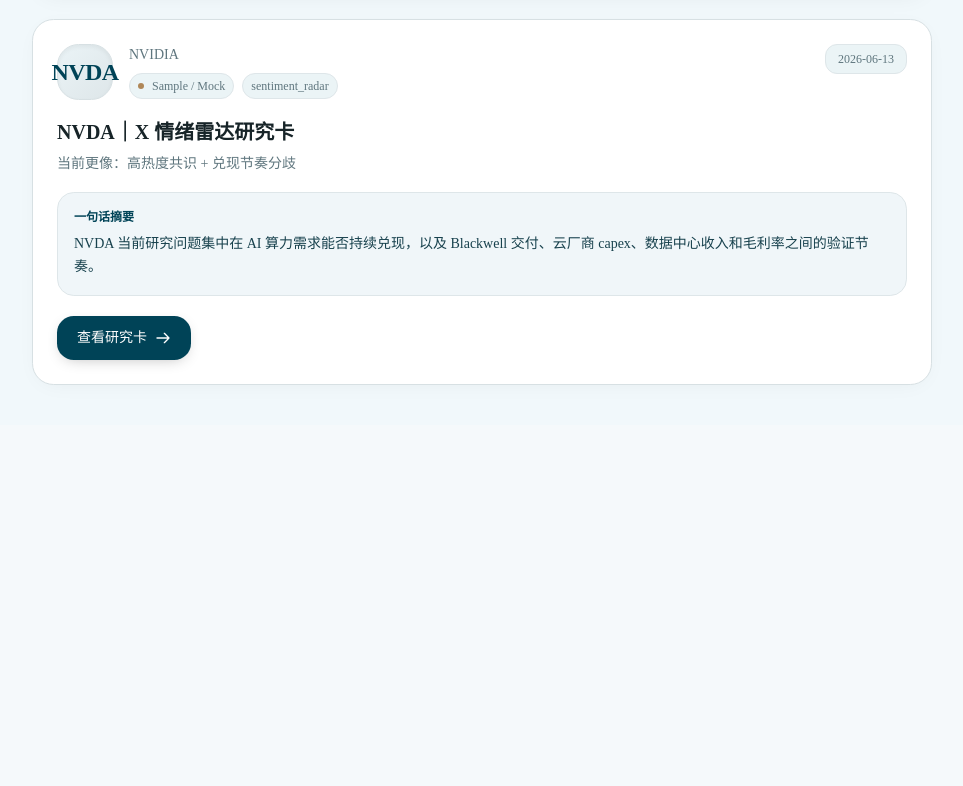
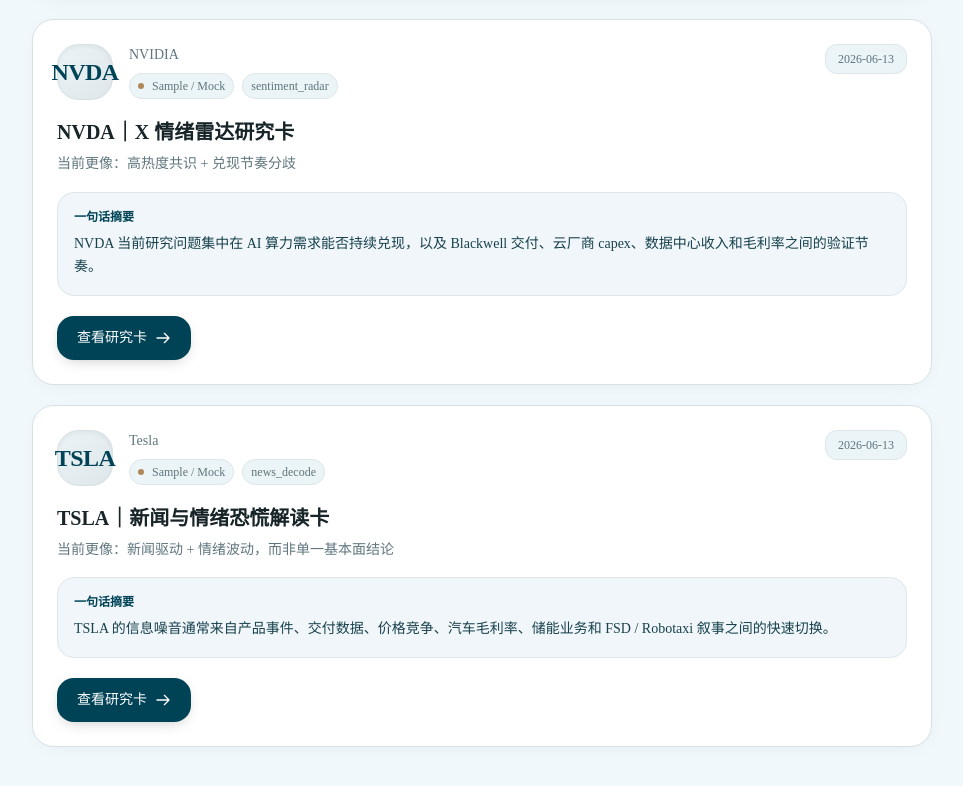
Before and after one commit to linjiahao068-source/moki-market-research-card, a Next.js app: page /research-cards in a window 1280 px wide. Shown: the part 696-1482 px from the top of the page, without its empty margins (158-1121 px from the left). Before the commit the page ends 1121 px from the top, so only its background shows below. Built offline with nearby package versions, Linux system fonts and the light colour scheme.

Commit message:
add tsla reusable research card data

```diff
--- a/src/data/researchCards.ts
+++ b/src/data/researchCards.ts
@@ -173,7 +173,185 @@
   disclaimer: '仅供信息整理、研究辅助和教育参考，不构成投资建议。'
 };
 
-export const researchCards: ResearchCard[] = [orclResearchCard, nvdaResearchCard];
+export const tslaResearchCard: ResearchCard = {
+  slug: 'tsla-news-decode',
+  ticker: 'TSLA',
+  companyName: 'Tesla',
+  title: 'TSLA｜新闻与情绪恐慌解读卡',
+  subtitle: '当前更像：新闻驱动 + 情绪波动，而非单一基本面结论',
+  cardType: 'news_decode',
+  updatedAt: '2026-06-13',
+  isMock: true,
+  summary: {
+    oneLine: 'TSLA 的信息噪音通常来自产品事件、交付数据、价格竞争、汽车毛利率、储能业务和 FSD / Robotaxi 叙事之间的快速切换。',
+    currentState: '当前更像新闻驱动和情绪波动：单条新闻容易放大市场讨论，但仍需要回到交付、毛利率、储能和自动驾驶叙事的证据链中复盘。',
+    keyQuestion: '用户最该继续研究的是：近期新闻是否真正改变交付、汽车毛利率、储能增长或 FSD / Robotaxi 兑现节奏。'
+  },
+  sentiment: {
+    heatLevel: 8.6,
+    direction: 'news-driven-high-volatility',
+    disagreement: 0.85,
+    keyDebates: [
+      '乐观叙事：FSD / Robotaxi 叙事可能提升市场对长期业务边界的想象空间',
+      '谨慎叙事：交付数据和价格竞争仍然影响汽车业务的短期验证节奏',
+      '分歧点：储能业务增长能否缓冲汽车业务波动',
+      '分歧点：汽车毛利率是否能够在竞争环境中保持稳定',
+      '分歧点：KOL 对单条新闻的解读差异容易带来情绪快速摆动'
+    ]
+  },
+  fundamentals: {
+    businessModel: '以电动车销售为基础，同时扩展储能、软件服务、FSD / Robotaxi 叙事和能源生态。',
+    revenueDrivers: [
+      '电动车交付量和车型结构',
+      '车辆定价和价格竞争环境',
+      '储能业务部署和收入增长',
+      'FSD 软件订阅与自动驾驶叙事',
+      '服务、充电网络和其他生态收入'
+    ],
+    keyMetrics: [
+      {
+        label: '季度交付数据',
+        description: 'sample/mock：交付节奏是市场情绪的重要触发点',
+        whyItMatters: '用于观察需求、产能利用率和区域竞争压力是否发生变化。'
+      },
+      {
+        label: '汽车毛利率',
+        description: 'sample/mock：价格调整和产品结构可能影响利润率',
+        whyItMatters: '用于判断价格竞争是否侵蚀核心汽车业务盈利质量。'
+      },
+      {
+        label: '储能业务收入',
+        description: 'sample/mock：储能被视为汽车业务之外的重要增长线索',
+        whyItMatters: '用于观察收入结构是否更加多元。'
+      },
+      {
+        label: 'FSD / Robotaxi 进展',
+        description: 'sample/mock：叙事热度高，但需要验证落地节奏',
+        whyItMatters: '用于区分长期想象空间和短期可验证进展。'
+      },
+      {
+        label: '价格竞争强度',
+        description: 'sample/mock：不同区域的竞争和促销可能影响单车经济性',
+        whyItMatters: '用于观察销量增长与利润率之间的平衡。'
+      }
+    ],
+    risks: [
+      '交付数据低于市场情绪预期导致讨论快速降温',
+      '价格竞争加剧影响汽车毛利率',
+      'FSD / Robotaxi 叙事兑现节奏不确定',
+      '储能业务增长无法完全抵消汽车业务波动',
+      'KOL 分歧放大单条新闻带来的短期情绪波动'
+    ]
+  },
+  events: {
+    items: [
+      {
+        type: 'delivery',
+        title: '季度交付数据观察',
+        description: 'sample/mock：交付数据常常触发市场对需求、产能和区域竞争的重新讨论。',
+        impactQuestion: '交付变化是否来自真实需求变化，还是短期排产、物流或区域节奏影响？'
+      },
+      {
+        type: 'pricing',
+        title: '价格竞争与促销信息',
+        description: 'sample/mock：价格调整容易被市场快速解读，但需要结合毛利率和销量一起复盘。',
+        impactQuestion: '价格变化是否改善需求，还是进一步压缩汽车业务盈利质量？'
+      },
+      {
+        type: 'product',
+        title: 'FSD / Robotaxi 叙事更新',
+        description: 'sample/mock：自动驾驶相关进展容易引发高热度讨论，但落地节奏仍需证据验证。',
+        impactQuestion: '相关进展是否能转化为可持续的软件收入或服务场景？'
+      },
+      {
+        type: 'energy',
+        title: '储能业务增长线索',
+        description: 'sample/mock：储能业务被视为 Tesla 非汽车收入结构的重要观察方向。',
+        impactQuestion: '储能增长是否具备持续性，并能改善整体业务波动？'
+      },
+      {
+        type: 'sentiment',
+        title: 'KOL 分歧与情绪波动',
+        description: 'sample/mock：X 上不同 KOL 对同一新闻可能给出差异很大的解读。',
+        impactQuestion: '情绪变化是否有基本面证据支撑，还是主要来自叙事扩散？'
+      }
+    ]
+  },
+  technicalContext: {
+    priceAction: 'sample/mock：价格波动常受新闻事件、交付数据、自动驾驶叙事和市场风险偏好影响。',
+    volume: 'sample/mock：产品事件、交付数据或 KOL 讨论升温时，成交量可能阶段性放大。',
+    optionsIv: 'sample/mock：事件窗口附近 IV 可能反映市场对新闻和情绪波动的分歧。',
+    keyZones: [
+      { type: '观察区间', level: 'sample range A', note: '仅作为背景信息，不构成操作建议' },
+      { type: '观察区间', level: 'sample range B', note: '用于复盘新闻驱动下的波动来源' }
+    ],
+    note: '技术/交易面只作为背景信息，用于理解新闻和情绪波动，不构成任何操作建议。'
+  },
+  evidence: [
+    {
+      id: 'tsla-ev-001',
+      sourceLabel: 'Sample 交付数据摘要',
+      sourceType: 'mock-delivery-report',
+      timestamp: '2026-06-10',
+      summary: '[Mock] 市场围绕季度交付节奏、区域需求和车型结构展开讨论。',
+      confidence: 0.86
+    },
+    {
+      id: 'tsla-ev-002',
+      sourceLabel: 'Sample 价格竞争新闻',
+      sourceType: 'mock-news-summary',
+      timestamp: '2026-06-08',
+      summary: '[Mock] 市场关注不同区域的价格调整和促销活动对汽车毛利率的影响。',
+      confidence: 0.76
+    },
+    {
+      id: 'tsla-ev-003',
+      sourceLabel: 'Sample X KOL 讨论',
+      sourceType: 'mock-social-sentiment',
+      timestamp: '2026-06-07',
+      summary: '[Mock] X 上围绕 FSD / Robotaxi 叙事存在乐观叙事与谨慎叙事分歧。',
+      confidence: 0.72
+    },
+    {
+      id: 'tsla-ev-004',
+      sourceLabel: 'Sample 储能业务线索',
+      sourceType: 'mock-business-update',
+      timestamp: '2026-06-05',
+      summary: '[Mock] 储能业务增长被视为非汽车收入结构的重要待核查信息。',
+      confidence: 0.7
+    }
+  ],
+  nextSteps: [
+    {
+      task: '核查季度交付数据变化来源',
+      whyItMatters: '区分需求变化、生产节奏、物流安排和区域结构的影响。',
+      followUpDate: '2026-07-15'
+    },
+    {
+      task: '复盘汽车毛利率变化',
+      whyItMatters: '判断价格竞争是否影响核心汽车业务盈利质量。',
+      followUpDate: '2026-08-15'
+    },
+    {
+      task: '跟踪储能业务收入增长',
+      whyItMatters: '观察非汽车业务是否能改善整体收入结构。',
+      followUpDate: '2026-08-15'
+    },
+    {
+      task: '梳理 FSD / Robotaxi 叙事证据链',
+      whyItMatters: '区分长期想象空间和短期可验证进展。',
+      followUpDate: '2026-08-01'
+    },
+    {
+      task: '复盘 KOL 分歧和情绪变化',
+      whyItMatters: '判断单条新闻引发的波动是否有基本面证据支撑。',
+      followUpDate: '2026-07-30'
+    }
+  ],
+  disclaimer: '仅供信息整理、研究辅助和教育参考，不构成投资建议。'
+};
+
+export const researchCards: ResearchCard[] = [orclResearchCard, nvdaResearchCard, tslaResearchCard];
 
 export function getResearchCardBySlug(slug: string) {
   return researchCards.find((card) => card.slug === slug);
```
